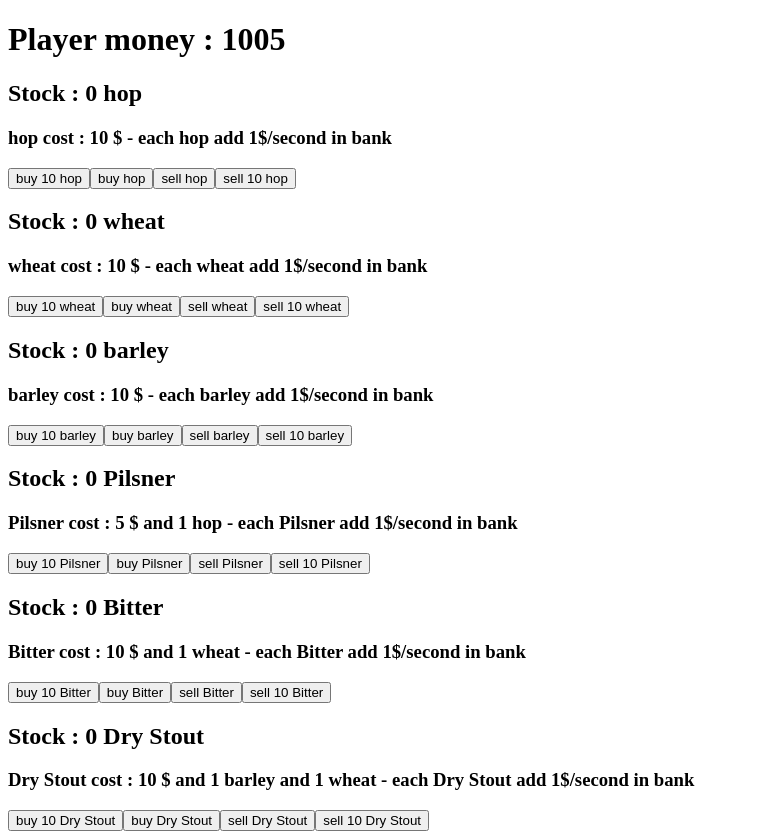
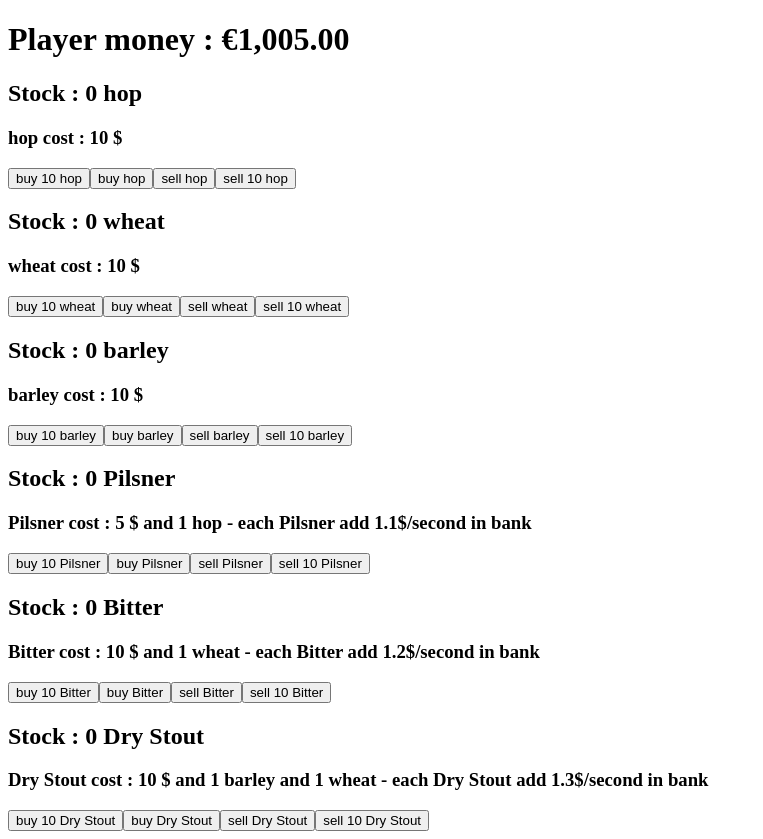
Before and after one commit to emmanuel-franc/beerclick, an Angular app: page / in a window 1280 px wide. Shown: the whole page, without its empty margins (0-763 px from the left). Built offline with nearby package versions, Linux system fonts and the light colour scheme.

Commit message:
[fix] display of cost value in the item component

```diff
--- a/src/app/app.component.html
+++ b/src/app/app.component.html
@@ -1,4 +1,4 @@
-<h1>Player money : {{player.resources.money.qty}}</h1>
+<h1>Player money : {{player.resources.money.qty | currency: 'EUR': true}}</h1>
 <div *ngFor="let consumable of player.resources.consumables;">
   <h2>Stock : {{consumable.qty}} {{consumable.name }}</h2>
   <app-item [item]="consumable"></app-item>
--- a/src/app/app.component.ts
+++ b/src/app/app.component.ts
@@ -46,13 +46,12 @@ export class AppComponent {
     });
 
     this.player = new Player(this.money, this.consumables, this.beers);
-    console.log(this.player)
 
     setInterval(() => {
       let income = 1;
       this.player.resources.beers.forEach((beer) => {
         // TODO add decimals
-        income += Math.floor(beer.qty * beer.ratio);
+        income += beer.qty * beer.ratio;
       });
 
       this.player.resources.money.qty += income;
--- a/src/app/components/item/item.component.html
+++ b/src/app/components/item/item.component.html
@@ -3,8 +3,8 @@
     <span *ngIf="!last">and </span>
   </span>
 
-  <span *ngIf="item.category != 'cereal'">
-  - each {{item.name}} add 1$/second in bank <!-- TODOAdd Income-->
+  <span *ngIf="item.ratio">
+  - each {{item.name}} add {{ 1*item.ratio }}$/second in bank <!-- TODOAdd Income-->
   </span>
 </h3>
 <button type="button" (click)="buy(item, 10)">buy 10 {{item.name}}</button>
```
